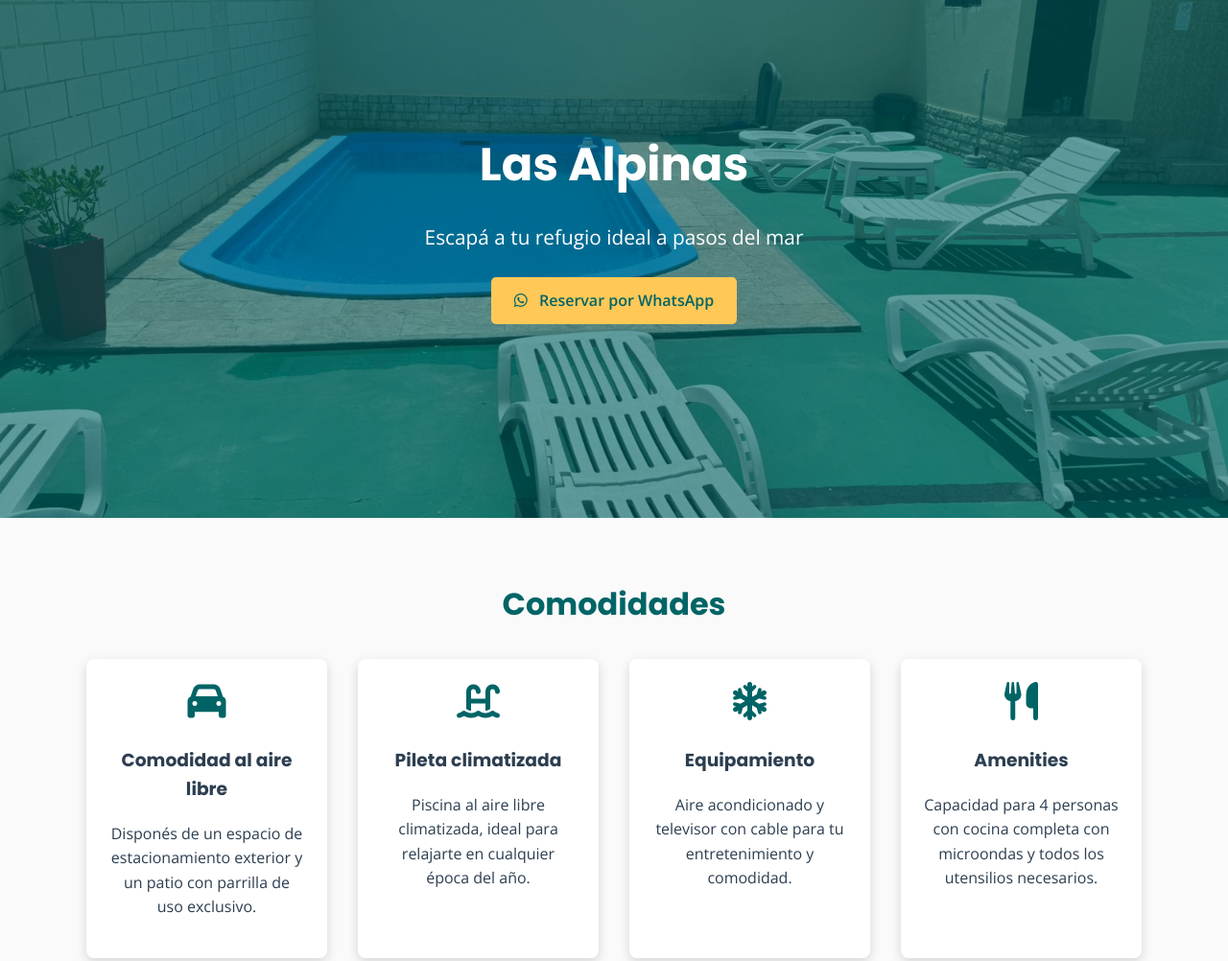
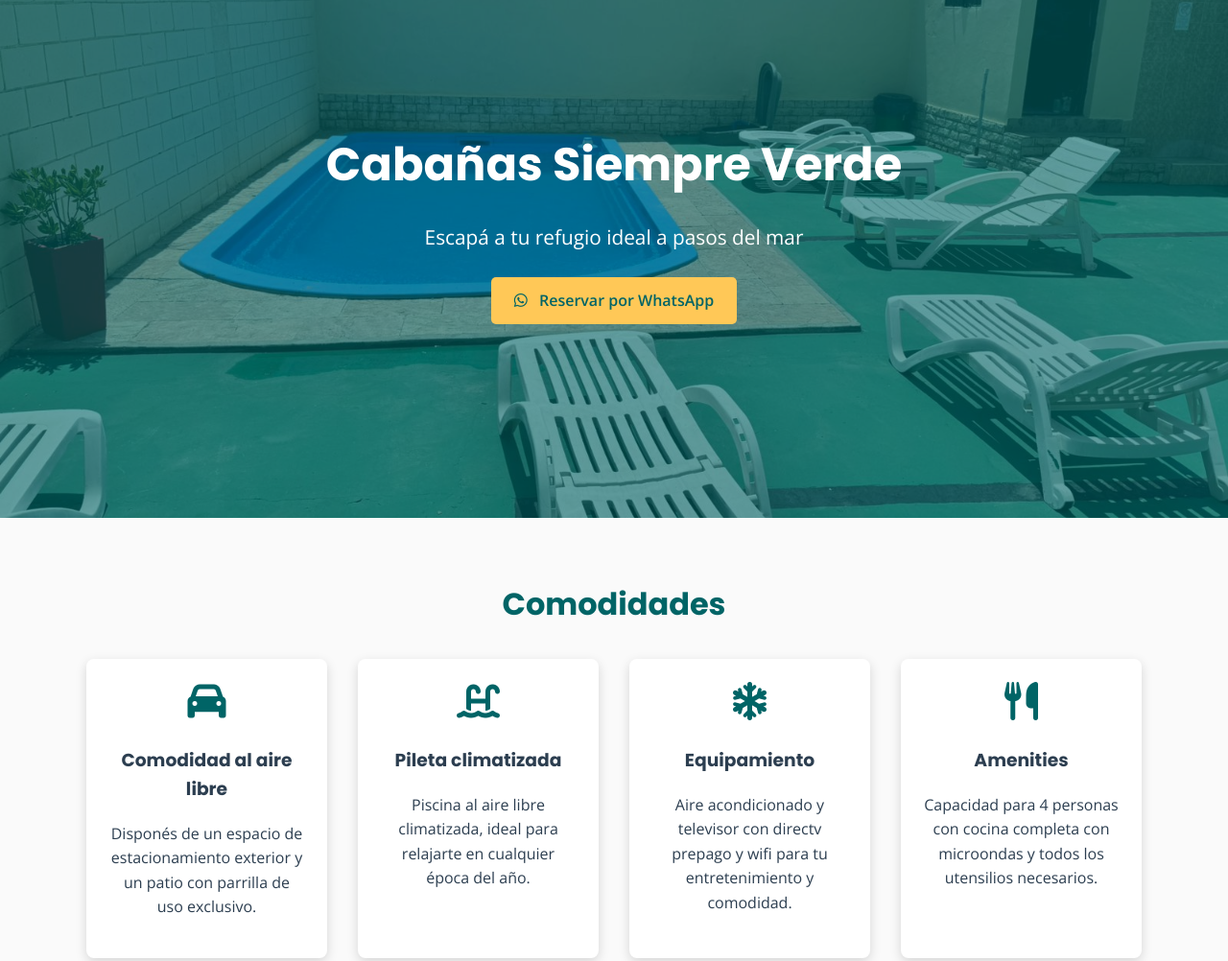
Before and after one commit to ByMofm/ByMofm.github.io, a plain HTML site: page index.html in a window 1280 px wide. Shown: the part 100-1102 px from the top of the page at 96% size. Drawn offline with nearby package versions, Linux system fonts and the light colour scheme.

Commit message:
Update index.html

```diff
--- a/index.html
+++ b/index.html
@@ -3,7 +3,7 @@
 <head>
     <meta charset="UTF-8">
     <meta name="viewport" content="width=device-width, initial-scale=1.0">
-    <title>Las Alpinas – Cabañas en Miramar</title>
+    <title>Siempre verde – Cabañas en Miramar</title>
     <!-- Google Fonts para tipografía -->
     <!-- Se importan Poppins para títulos y Open Sans para el cuerpo del texto, recomendadas por guías de diseño que sugieren usar tipografías modernas y legibles en sitios de turismo【797201649336767†L251-L275】. -->
     <link href="https://fonts.googleapis.com/css2?family=Poppins:wght@400;600;700&family=Open+Sans:wght@400;600&display=swap" rel="stylesheet">
@@ -242,7 +242,7 @@
     <!-- Hero principal -->
     <header class="hero">
         <div class="hero-content">
-            <h1>Las Alpinas</h1>
+            <h1>Cabañas Siempre Verde</h1>
             <!-- Frase gancho inspirada en ideas de eslóganes para alquiler vacacional【24945367000990†L16-L26】. -->
             <p>Escapá a tu refugio ideal a pasos del mar</p>
             <a href="https://wa.me/5492291410364" class="btn-whatsapp" target="_blank" rel="noopener">
@@ -268,7 +268,7 @@
             <div class="amenity">
                 <i class="fas fa-snowflake"></i>
                 <h3>Equipamiento</h3>
-                <p>Aire acondicionado y televisor con cable para tu entretenimiento y comodidad.</p>
+                <p>Aire acondicionado y televisor con directv prepago y wifi para tu entretenimiento y comodidad.</p>
             </div>
             <div class="amenity">
                 <i class="fas fa-utensils"></i>
@@ -324,7 +324,7 @@
 
     <!-- Pie de página -->
     <footer>
-        © 2025 Las Alpinas. Todos los derechos reservados. | by <a href="https://github.com/ByMofm" target="_blank" rel="noopener">MOFM</a>
+        © 2025 Cabañas Siempre Verde. Todos los derechos reservados. | by <a href="https://github.com/ByMofm" target="_blank" rel="noopener">MOFM</a>
     </footer>
 
     <!-- Script para mostrar/ocultar lightbox de la galería -->
```
